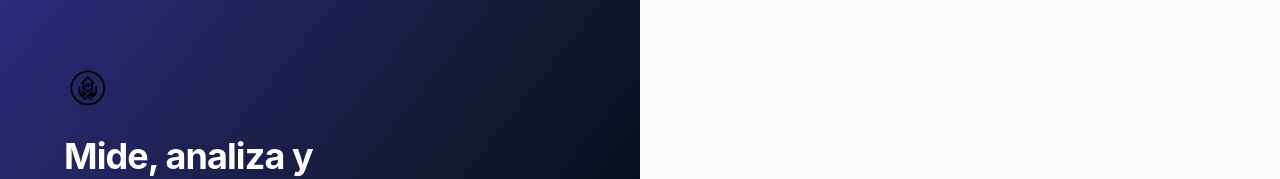
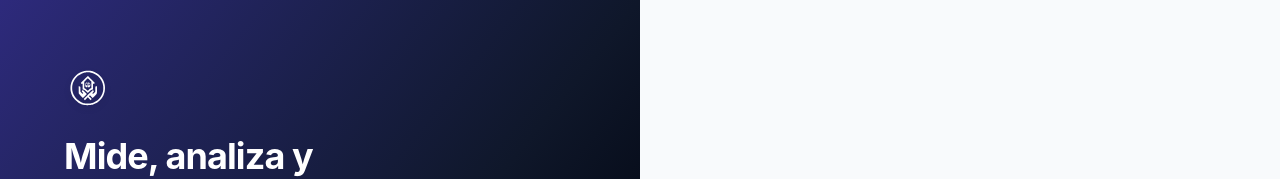
Before and after one commit to Joseolver/Aplicacion_Personal, a React (Vite) app: page /auth in a window 1280 px wide. Shown: the top 179 px of the page. Built offline with nearby package versions, Linux system fonts and the light colour scheme; no server answers.

Commit message:
Logo blanco en login oscuro

```diff
--- a/src/pages/Auth.jsx
+++ b/src/pages/Auth.jsx
@@ -51,7 +51,7 @@ export default function Auth() {
                 <div className="relative z-10 p-16 flex flex-col justify-between h-full text-white">
                     <div>
                         <div className="w-12 h-12 mb-6">
-                            <img src="/icono.svg" alt="Logo" className="w-full h-full object-contain drop-shadow-md" />
+                            <img src="/icono.svg" alt="Logo" className="w-full h-full object-contain drop-shadow-md brightness-0 invert" />
                         </div>
                         <h1 className="text-4xl font-bold tracking-tight mb-4">Mide, analiza y<br />mejora tu vida.</h1>
                         <p className="text-slate-400 text-lg max-w-sm">Registra lo que importa, mantén la consistencia y deja que los datos cuenten tu historia.</p>
```
